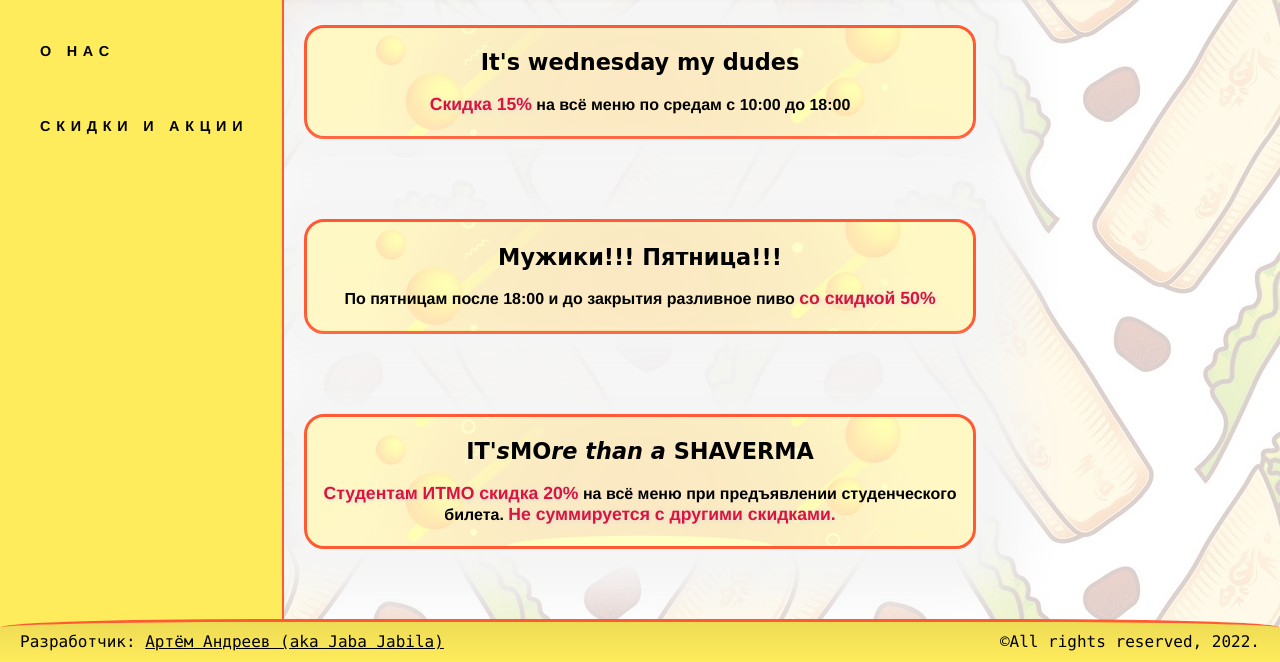
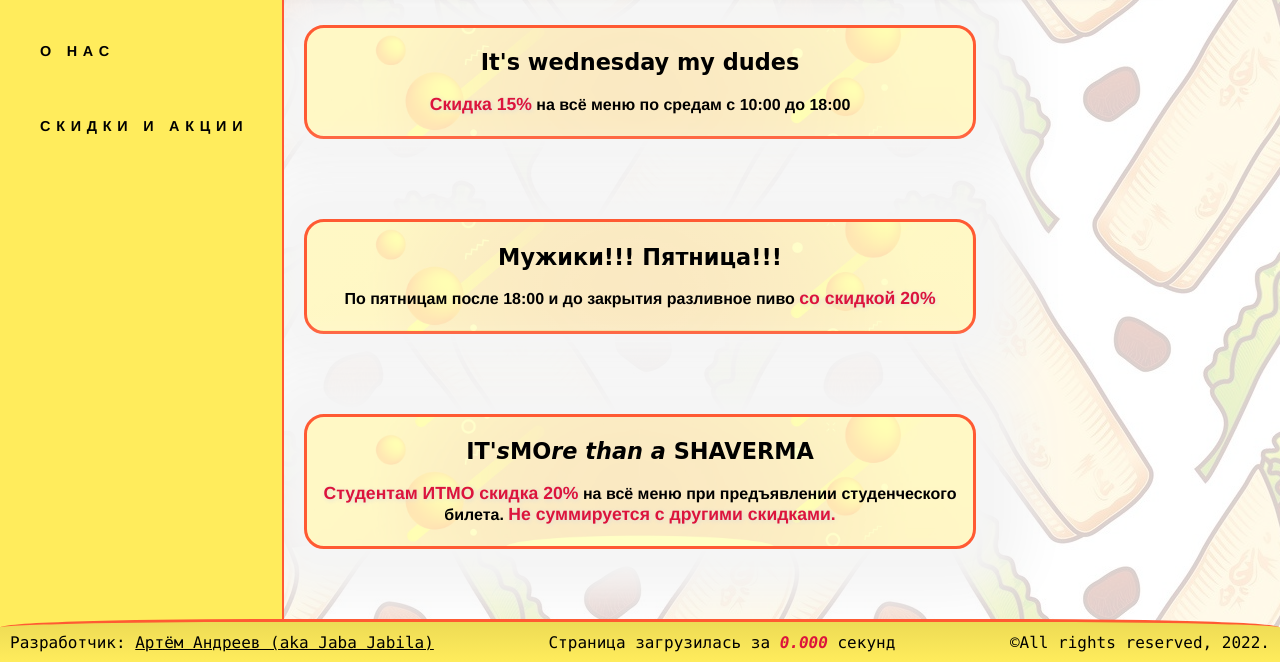
Before and after one commit to JabaJabila/WebLabs, a plain HTML site: page pages/sales.html in a window 1280 px wide. Shown: the part 138-800 px from the top of the page. Drawn offline with Linux system fonts and the light colour scheme.

Commit message:
feat: add loading time script

```diff
--- a/pages/sales.html
+++ b/pages/sales.html
@@ -5,6 +5,7 @@
     <meta name="viewport" content="width=device-width, initial-scale=1, minimum-scale=1" />
     <title>Don Jabon - АКЦИИ</title>
     <link rel="stylesheet" href="../styles/index.css">
+    <script src="../scripts/loading_time.js"></script>
   </head>
   <body>
     <header class="mainHeader">
@@ -37,7 +38,7 @@
         <article class="sales_block__unit">
           <h2>Мужики!!! Пятница!!!</h2>
           <div class="sales_block__unit-body">
-            <span class="sales_block__unit-text">По пятницам после 18:00 и до закрытия разливное пиво <span class="sale_keywords">со скидкой 50%</span></span>
+            <span class="sales_block__unit-text">По пятницам после 18:00 и до закрытия разливное пиво <span class="sale_keywords">со скидкой 20%</span></span>
           </div>
         </article>
 
@@ -53,6 +54,7 @@
 
     <footer class="mainFooter">
       <span class="mainFooter__info">Разработчик: <a href="https://github.com/JabaJabila" target="_blank">Артём Андреев (aka Jaba Jabila)</a></span>
+      <span class="mainFooter__loading" id="page_load_message">Страница загрузилась за <span id="page_load_time"></span> секунд</span>
       <span class="mainFooter__copyright">©All rights reserved, 2022.</span>
     </footer>
   </body>
--- /dev/null
+++ b/scripts/loading_time.js
@@ -0,0 +1,6 @@
+function loading_time() {
+    document.getElementById("page_load_time").innerHTML = (performance.now() / 1000).toFixed(3);
+    document.getElementById("page_load_message").style.visibility = "visible";
+}
+
+window.addEventListener("load", loading_time);
--- a/styles/footer.css
+++ b/styles/footer.css
@@ -10,18 +10,25 @@
     height: 2.5rem;
     display: flex;
     justify-content: space-between;
+    align-items: center;
     z-index: 3;
 }
 
-.mainFooter__copyright {
-    margin-top: 10px;
-    margin-right: 20px;
+.mainFooter__info { margin-left: 10px; }
+.mainFooter__copyright { margin-right: 10px; }
+
+.mainFooter__copyright .mainFooter__loading .mainFooter__info {
     font-size: 1rem;
 }
 
-.mainFooter__info {
-    margin-top: 10px;
-    margin-left: 20px;
+.mainFooter__loading #page_load_time {
+    color: crimson;
+    font-weight: bold;
+    font-style: italic;
+}
+
+#page_load_message {
+    visibility: hidden;
 }
 
 .mainFooter__info a {
@@ -32,6 +39,10 @@
     color: var(--main-el-color);
 }
 
+@media screen and (max-width: 1000px) {
+    .mainFooter__loading { display: none }
+}
+
 @media screen and (max-width: 800px) {
     .mainFooter { visibility: hidden }
 }
```
Also changed, not shown: index.html (+2 -0 lines), pages/menu.html (+2 -0 lines).
